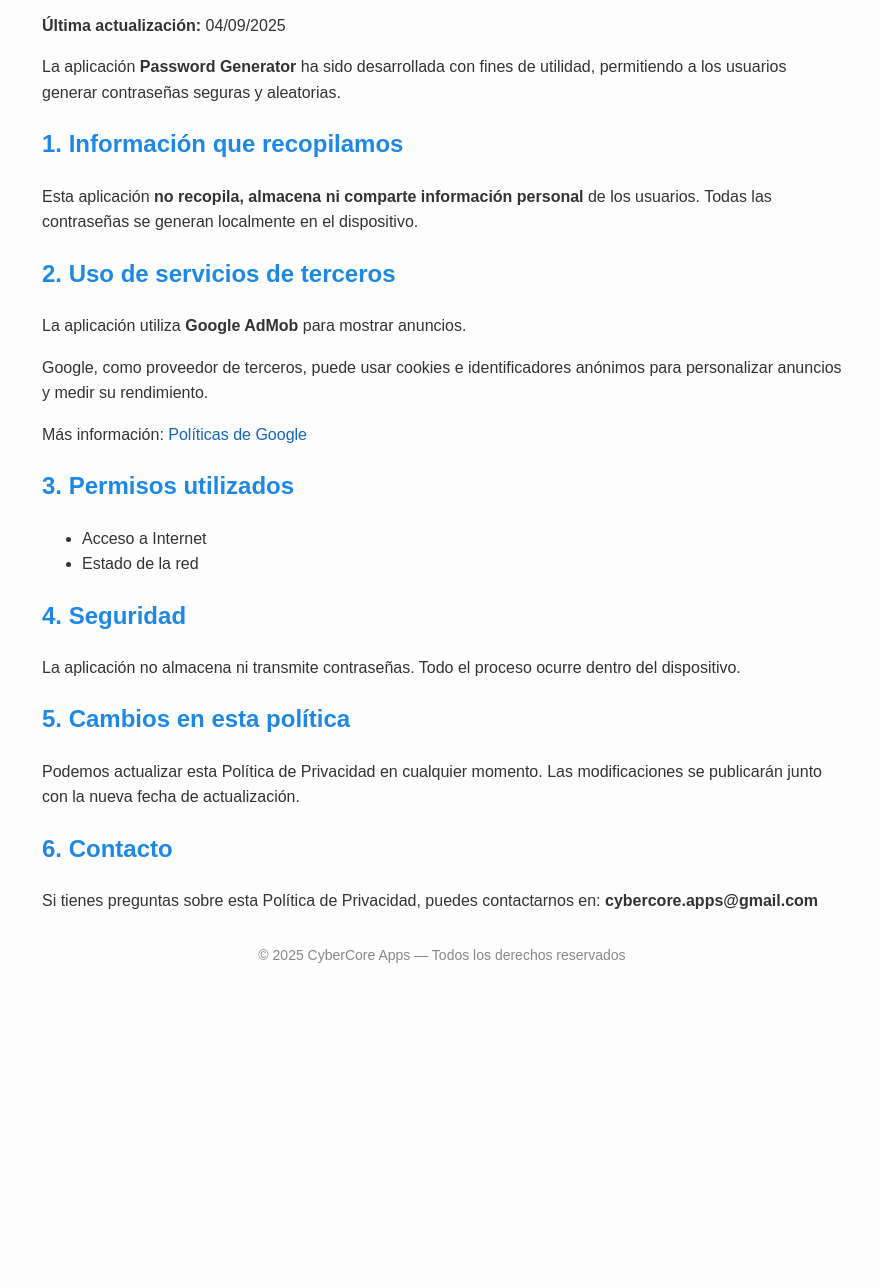
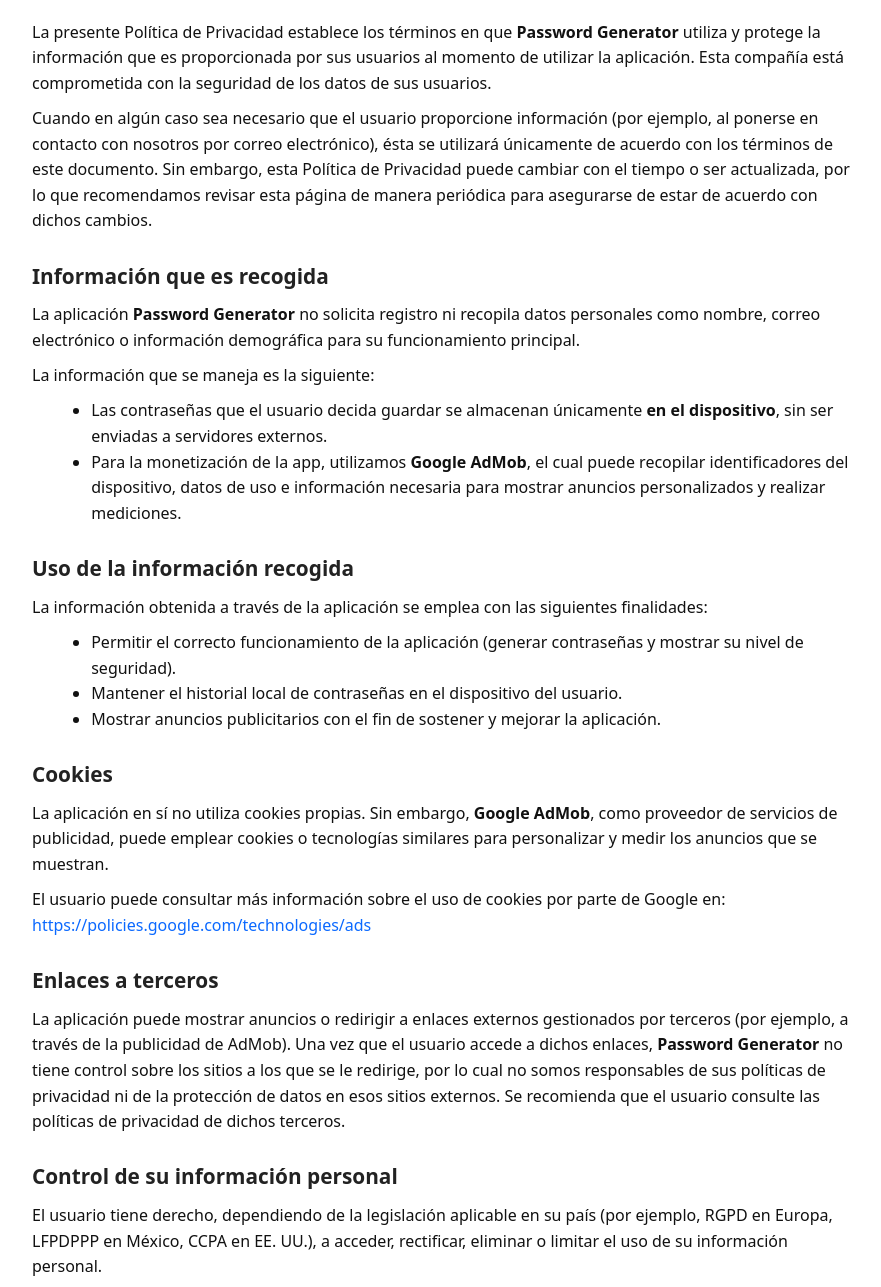
Before and after one commit to CyberCore-dev/Politicas-Apps, a plain HTML site: page politica-password.html in a window 1280 px wide. Shown: the part 140-1427 px from the top of the page, without its empty margins (198-1079 px from the left). Before the commit the page ends 1166 px from the top, so only its background shows below. Drawn offline with Linux system fonts and the light colour scheme.

Commit message:
Add files via upload

```diff
--- a/politica-password.html
+++ b/politica-password.html
@@ -1,74 +1,94 @@
-<!DOCTYPE html>
+<!doctype html>
 <html lang="es">
 <head>
-  <meta charset="UTF-8">
-  <title>Política de Privacidad - Password Generator</title>
+  <meta charset="utf-8">
+  <title>Política de Privacidad – Password Generator</title>
+  <meta name="viewport" content="width=device-width, initial-scale=1">
   <style>
     body {
-      font-family: Arial, sans-serif;
-      max-width: 800px;
+      font-family: system-ui, -apple-system, Segoe UI, Roboto, Ubuntu, Arial, sans-serif;
+      max-width: 820px;
       margin: 40px auto;
-      padding: 20px;
-      background-color: #fdfdfd;
-      color: #333;
+      padding: 0 16px;
       line-height: 1.6;
-    }
-    h1, h2 {
-      color: #1E88E5; /* azul principal */
+      color: #111;
     }
     h1 {
+      font-size: 1.8rem;
+      margin: 0 0 1rem;
       text-align: center;
-      margin-bottom: 20px;
+      text-transform: uppercase;
     }
-    p, ul {
-      margin-bottom: 15px;
+    h2 {
+      font-size: 1.3rem;
+      margin: 1.6rem 0 0.6rem;
+      color: #222;
+    }
+    p {
+      margin: 0.6rem 0;
+    }
+    ul {
+      margin: 0.4rem 0 0.8rem 1.2rem;
+    }
+    .muted {
+      color: #555;
+      text-align: center;
+      margin-bottom: 2rem;
     }
     a {
-      color: #1565C0; /* azul más oscuro para links */
+      color: #0b69ff;
       text-decoration: none;
     }
     a:hover {
       text-decoration: underline;
     }
-    footer {
-      text-align: center;
-      margin-top: 30px;
-      font-size: 14px;
-      color: #888;
-    }
   </style>
 </head>
 <body>
-  <h1>Política de Privacidad — Password Generator</h1>
-  <p><strong>Última actualización:</strong> 04/09/2025</p>
+  <h1>Política de Privacidad</h1>
+  <p class="muted">Última actualización: 07 de septiembre 2025</p>
 
-  <p>La aplicación <strong>Password Generator</strong> ha sido desarrollada con fines de utilidad, permitiendo a los usuarios generar contraseñas seguras y aleatorias.</p>
+  <p>La presente Política de Privacidad establece los términos en que <strong>Password Generator</strong> utiliza y protege la información que es proporcionada por sus usuarios al momento de utilizar la aplicación. Esta compañía está comprometida con la seguridad de los datos de sus usuarios.</p>
 
-  <h2>1. Información que recopilamos</h2>
-  <p>Esta aplicación <strong>no recopila, almacena ni comparte información personal</strong> de los usuarios. Todas las contraseñas se generan localmente en el dispositivo.</p>
+  <p>Cuando en algún caso sea necesario que el usuario proporcione información (por ejemplo, al ponerse en contacto con nosotros por correo electrónico), ésta se utilizará únicamente de acuerdo con los términos de este documento. Sin embargo, esta Política de Privacidad puede cambiar con el tiempo o ser actualizada, por lo que recomendamos revisar esta página de manera periódica para asegurarse de estar de acuerdo con dichos cambios.</p>
 
-  <h2>2. Uso de servicios de terceros</h2>
-  <p>La aplicación utiliza <strong>Google AdMob</strong> para mostrar anuncios.</p>
-  <p>Google, como proveedor de terceros, puede usar cookies e identificadores anónimos para personalizar anuncios y medir su rendimiento.</p>
-  <p>Más información: <a href="https://policies.google.com/technologies/ads" target="_blank">Políticas de Google</a></p>
-
-  <h2>3. Permisos utilizados</h2>
+  <h2>Información que es recogida</h2>
+  <p>La aplicación <strong>Password Generator</strong> no solicita registro ni recopila datos personales como nombre, correo electrónico o información demográfica para su funcionamiento principal.</p>
+  <p>La información que se maneja es la siguiente:</p>
   <ul>
-    <li>Acceso a Internet</li>
-    <li>Estado de la red</li>
+    <li>Las contraseñas que el usuario decida guardar se almacenan únicamente <strong>en el dispositivo</strong>, sin ser enviadas a servidores externos.</li>
+    <li>Para la monetización de la app, utilizamos <strong>Google AdMob</strong>, el cual puede recopilar identificadores del dispositivo, datos de uso e información necesaria para mostrar anuncios personalizados y realizar mediciones.</li>
   </ul>
 
-  <h2>4. Seguridad</h2>
-  <p>La aplicación no almacena ni transmite contraseñas. Todo el proceso ocurre dentro del dispositivo.</p>
+  <h2>Uso de la información recogida</h2>
+  <p>La información obtenida a través de la aplicación se emplea con las siguientes finalidades:</p>
+  <ul>
+    <li>Permitir el correcto funcionamiento de la aplicación (generar contraseñas y mostrar su nivel de seguridad).</li>
+    <li>Mantener el historial local de contraseñas en el dispositivo del usuario.</li>
+    <li>Mostrar anuncios publicitarios con el fin de sostener y mejorar la aplicación.</li>
+  </ul>
 
-  <h2>5. Cambios en esta política</h2>
-  <p>Podemos actualizar esta Política de Privacidad en cualquier momento. Las modificaciones se publicarán junto con la nueva fecha de actualización.</p>
+  <h2>Cookies</h2>
+  <p>La aplicación en sí no utiliza cookies propias. Sin embargo, <strong>Google AdMob</strong>, como proveedor de servicios de publicidad, puede emplear cookies o tecnologías similares para personalizar y medir los anuncios que se muestran.</p>
+  <p>El usuario puede consultar más información sobre el uso de cookies por parte de Google en:<br>
+  <a href="https://policies.google.com/technologies/ads" target="_blank" rel="noopener">https://policies.google.com/technologies/ads</a></p>
 
-  <h2>6. Contacto</h2>
-  <p>Si tienes preguntas sobre esta Política de Privacidad, puedes contactarnos en: <strong>cybercore.apps@gmail.com</strong></p>
+  <h2>Enlaces a terceros</h2>
+  <p>La aplicación puede mostrar anuncios o redirigir a enlaces externos gestionados por terceros (por ejemplo, a través de la publicidad de AdMob). Una vez que el usuario accede a dichos enlaces, <strong>Password Generator</strong> no tiene control sobre los sitios a los que se le redirige, por lo cual no somos responsables de sus políticas de privacidad ni de la protección de datos en esos sitios externos. Se recomienda que el usuario consulte las políticas de privacidad de dichos terceros.</p>
 
-  <footer>
-    © 2025 CyberCore Apps — Todos los derechos reservados
-  </footer>
+  <h2>Control de su información personal</h2>
+  <p>El usuario tiene derecho, dependiendo de la legislación aplicable en su país (por ejemplo, RGPD en Europa, LFPDPPP en México, CCPA en EE. UU.), a acceder, rectificar, eliminar o limitar el uso de su información personal.</p>
+  <p>En este caso, es importante aclarar que la aplicación no almacena datos personales en servidores propios; todo el historial de contraseñas se guarda únicamente en el dispositivo del usuario.</p>
+  <p>Para cualquier consulta o ejercicio de derechos relacionados con la privacidad, puede escribirnos al correo:
+  <a href="mailto:cybercore.apps@gmail.com">cybercore.apps@gmail.com</a></p>
+
+  <h2>Seguridad</h2>
+  <p><strong>Password Generator</strong> está altamente comprometido en garantizar la seguridad de la información que se maneja en la aplicación.
+  Las contraseñas se almacenan de manera local en el dispositivo y recomendamos al usuario proteger su dispositivo con contraseñas seguras y actualizaciones periódicas.</p>
+
+  <h2>Cambios en la Política de Privacidad</h2>
+  <p><strong>Password Generator</strong> se reserva el derecho de cambiar los términos de la presente Política de Privacidad en cualquier momento. Cualquier modificación será publicada dentro de la aplicación e incluirá la fecha de la última actualización.</p>
+
+  <p class="muted">© 2025 Password Generator – Cyber Core</p>
 </body>
 </html>
```
Also changed, not shown: politica-cuadratica.html (+57 -41 lines).
